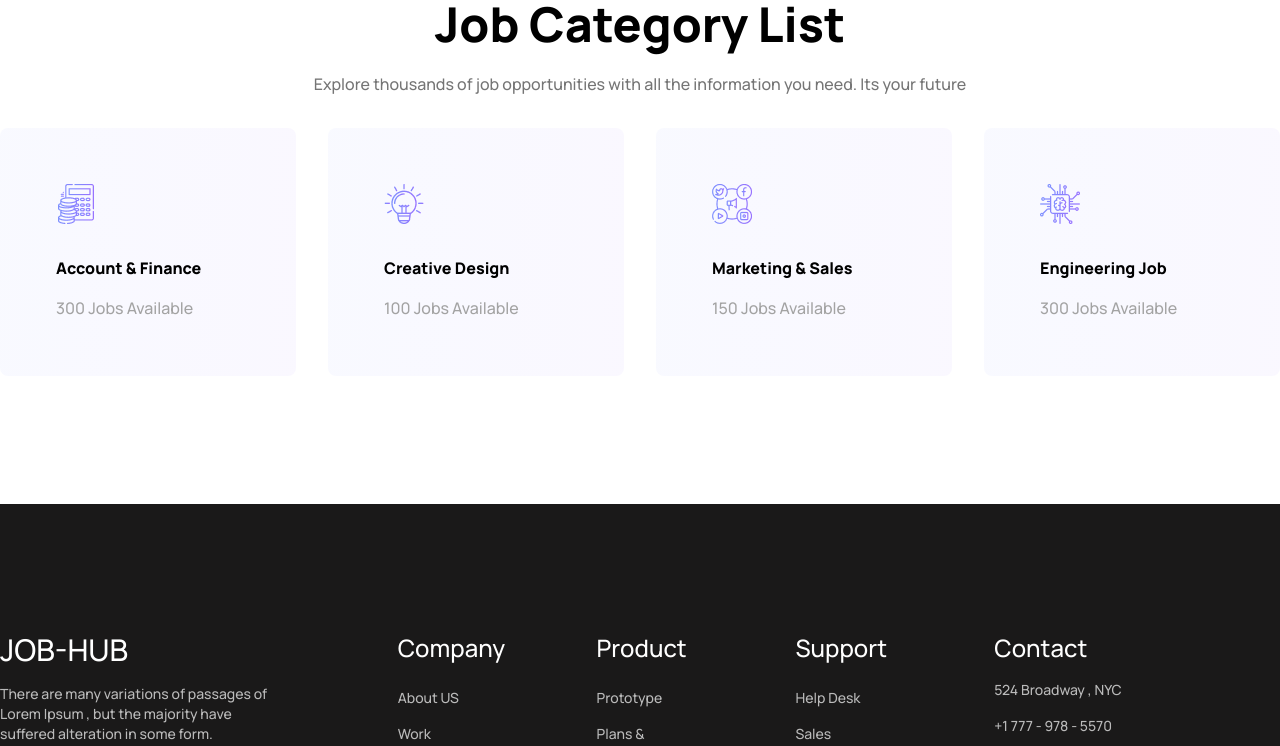
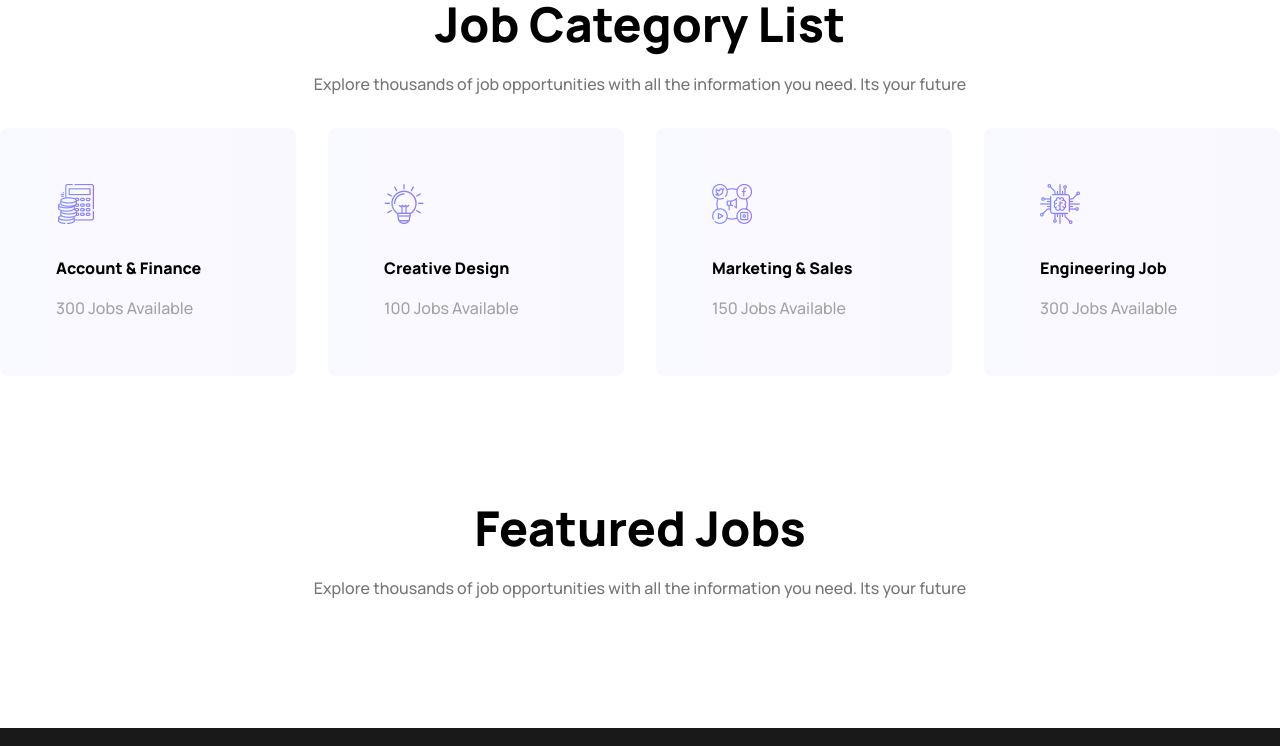
Before and after one commit to Re-zan/Job-Hub, a React (Vite) app: page / in a window 1280 px wide. Shown: the part 952-1698 px from the top of the page. Built offline with nearby package versions, Linux system fonts and the light colour scheme.

Commit message:
common heading is done

```diff
--- a/src/components/AllCatdata/AllCatdata.jsx
+++ b/src/components/AllCatdata/AllCatdata.jsx
@@ -4,9 +4,9 @@ const AllCatdata = (props) => {
   const { logo, jobs, name } = props.datas;
   return (
     <div>
-      <div className="bg-gradient-to-r from-[#7e90fe0d] to-[#9873ff0d] p-14 rounded-lg transition ease-in-out duration-500  hover:-translate-y-4 hover:shadow-2xl">
-        <img src={logo} alt="" />
-        <h2 className=" font-bold pb-4 pt-8">{name}</h2>
+      <div className="bg-gradient-to-r from-[#7e90fe0d] to-[#9873ff0d] p-14 rounded-lg transition ease-in-out duration-500  hover:-translate-y-4 hover:shadow-2xl text-center md:text-left">
+        <img src={logo} alt={name} className="mx-auto md:mx-0" />
+        <h2 className=" font-bold pb-4 pt-8 ">{name}</h2>
         <p className="text-[#A3A3A3] text-base">{jobs} Jobs Available</p>
       </div>
     </div>
--- /dev/null
+++ b/src/components/Featuer/Featuer.jsx
@@ -0,0 +1,15 @@
+import React from "react";
+import Heading from "../../utilities/Heading/Heading";
+
+const Featuer = () => {
+  return (
+    <div className="my_conatiner mb-32">
+      <Heading
+        title="Featured Jobs"
+        content="Explore thousands of job opportunities with all the information you need. Its your future"
+      ></Heading>
+    </div>
+  );
+};
+
+export default Featuer;
--- a/src/components/Home/Home.jsx
+++ b/src/components/Home/Home.jsx
@@ -1,12 +1,14 @@
 import React from "react";
 import HomeHero from "../HomeHero/HomeHero";
 import JObCat from "../JobCat/JObCat";
+import Featuer from "../Featuer/Featuer";
 
 const Home = () => {
   return (
     <div>
       <HomeHero></HomeHero>
       <JObCat></JObCat>
+      <Featuer></Featuer>
     </div>
   );
 };
--- a/src/components/JobCat/JObCat.jsx
+++ b/src/components/JobCat/JObCat.jsx
@@ -1,20 +1,18 @@
 import React from "react";
 import { useLoaderData } from "react-router-dom";
 import AllCatdata from "../AllCatdata/AllCatdata";
+import Heading from "../../utilities/Heading/Heading";
 
 const JObCat = () => {
   const getData = useLoaderData();
-  console.log(getData);
+
   return (
     <div className="my_conatiner my-32">
-      <div className="text-center">
-        <h2 className="text-5xl font-bold">Job Category List</h2>
-        <p className=" text-[#757575] text-base pt-6">
-          Explore thousands of job opportunities with all the information you
-          need. Its your future
-        </p>
-      </div>
-
+      <Heading
+        title="Job Category List"
+        content=" Explore thousands of job opportunities with all the information you
+          need. Its your future"
+      ></Heading>
       <div className=" grid grid-cols-1 md:grid-cols-2 lg:grid-cols-4 gap-8 pt-8">
         {getData.map((data) => (
           <AllCatdata datas={data} key={data.id}></AllCatdata>
--- /dev/null
+++ b/src/utilities/Banner/Banner.jsx
@@ -0,0 +1,11 @@
+import React from "react";
+
+const Banner = (props) => {
+  return (
+    <div className="bg-gradient-to-r from-[#7e90fe0d] to-[#9873ff0d]">
+      <h2>{props.title}</h2>
+    </div>
+  );
+};
+
+export default Banner;
--- /dev/null
+++ b/src/utilities/Heading/Heading.jsx
@@ -0,0 +1,14 @@
+import React from "react";
+
+const Heading = (props) => {
+  return (
+    <div>
+      <div className="text-center">
+        <h2 className="text-3xl md:text-5xl font-bold">{props.title} </h2>
+        <p className=" text-[#757575] text-base pt-6">{props.content}</p>
+      </div>
+    </div>
+  );
+};
+
+export default Heading;
```
